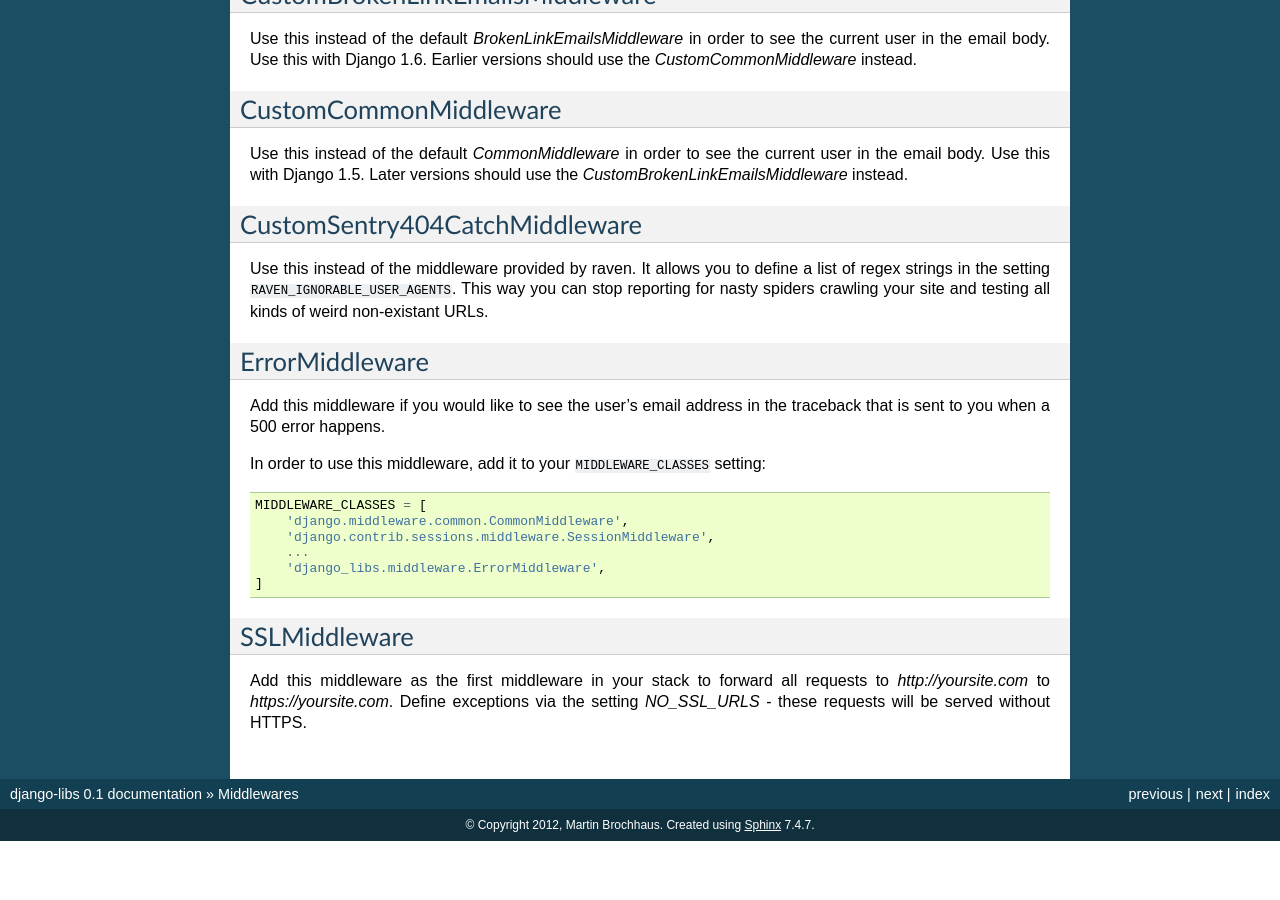
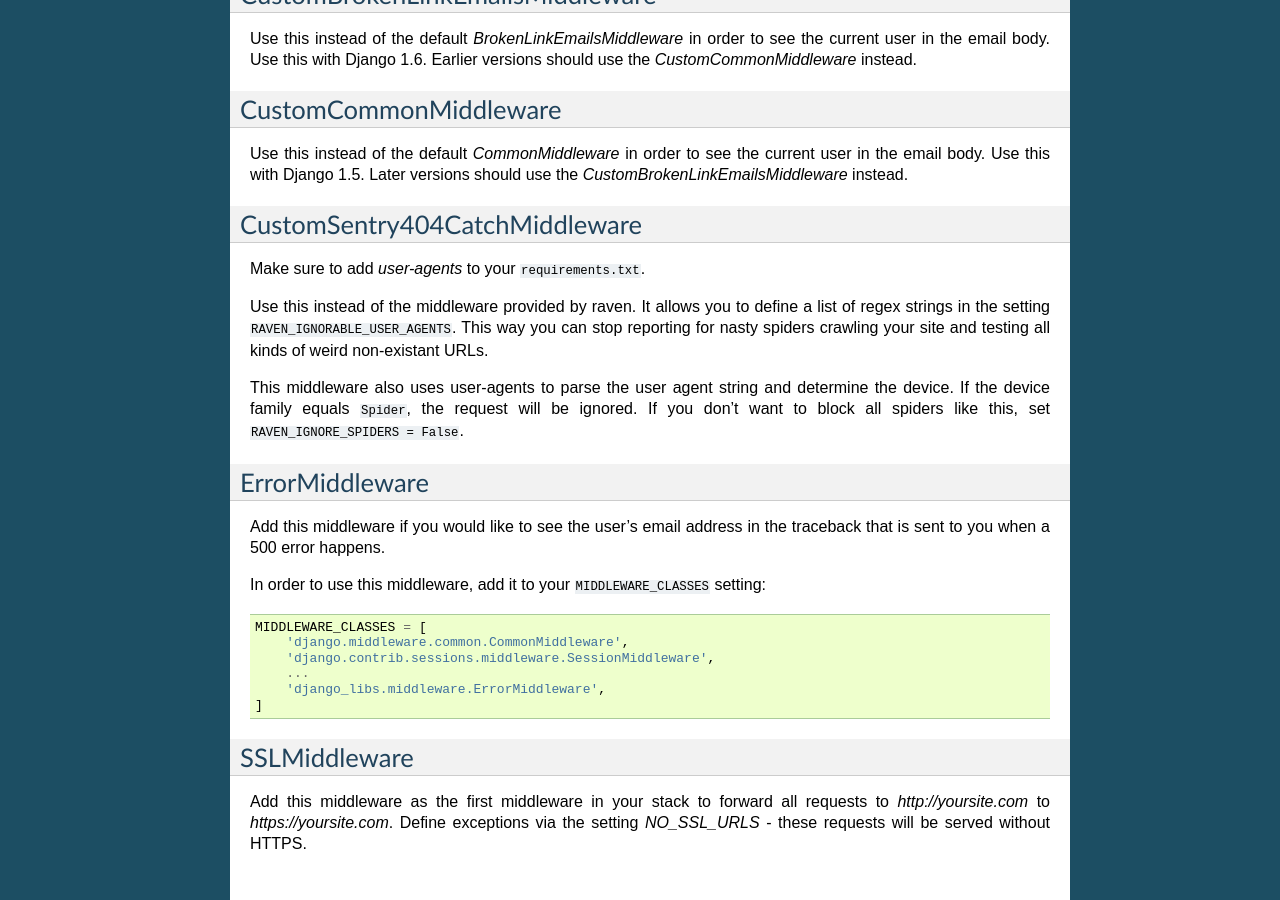
Before and after one commit to bitlabstudio/django-libs, a Sphinx documentation site: the page built from docs/middlewares.rst, in a window 1280 px wide and 900 px high, scrolled down 896 px. Built offline with Sphinx 7.4.7, drawn with Linux system fonts in a browser that asks for light colours; formulas are drawn with MathJax 3; before the commit the page ends 1737 px from its top, so only the background shows below that.

Commit message:
Added RAVEN_IGNORE_SPIDERS feature to CustomSentry404CatchMiddleware

```diff
--- a/CHANGELOG.txt
+++ b/CHANGELOG.txt
@@ -8,6 +8,7 @@
 - Added Mail.RU_Bot to ignorable user agents
 - Fixed small bug in HvadPublishedManager
 - Added is_context_variable templatetag
+- Added RAVEN_IGNORE_SPIDERS feature to CustomSentry404CatchMiddleware
 
 === 1.58.X ===
 
--- a/docs/middlewares.rst
+++ b/docs/middlewares.rst
@@ -67,10 +67,17 @@ user in the email body. Use this with Django 1.5. Later versions should use the
 CustomSentry404CatchMiddleware
 ------------------------------
 
+Make sure to add `user-agents` to your ``requirements.txt``.
+
 Use this instead of the middleware provided by raven. It allows you to define
 a list of regex strings in the setting ``RAVEN_IGNORABLE_USER_AGENTS``. This
 way you can stop reporting for nasty spiders crawling your site and testing
 all kinds of weird non-existant URLs.
+
+This middleware also uses user-agents to parse the user agent string and
+determine the device. If the device family equals ``Spider``, the request
+will be ignored. If you don't want to block all spiders like this, set
+``RAVEN_IGNORE_SPIDERS = False``.
 
 
 ErrorMiddleware
--- a/requirements.txt
+++ b/requirements.txt
@@ -21,3 +21,4 @@ flake8>=2.1.0
 beautifulsoup4==4.3.2
 -e git+git://github.com/pinax/django-mailer.git@919805e25fc18b06487b25414d4e5d5e05a92108#egg=mailer
 Pillow
+user-agents
```
Also changed, not shown: 1 other file.
